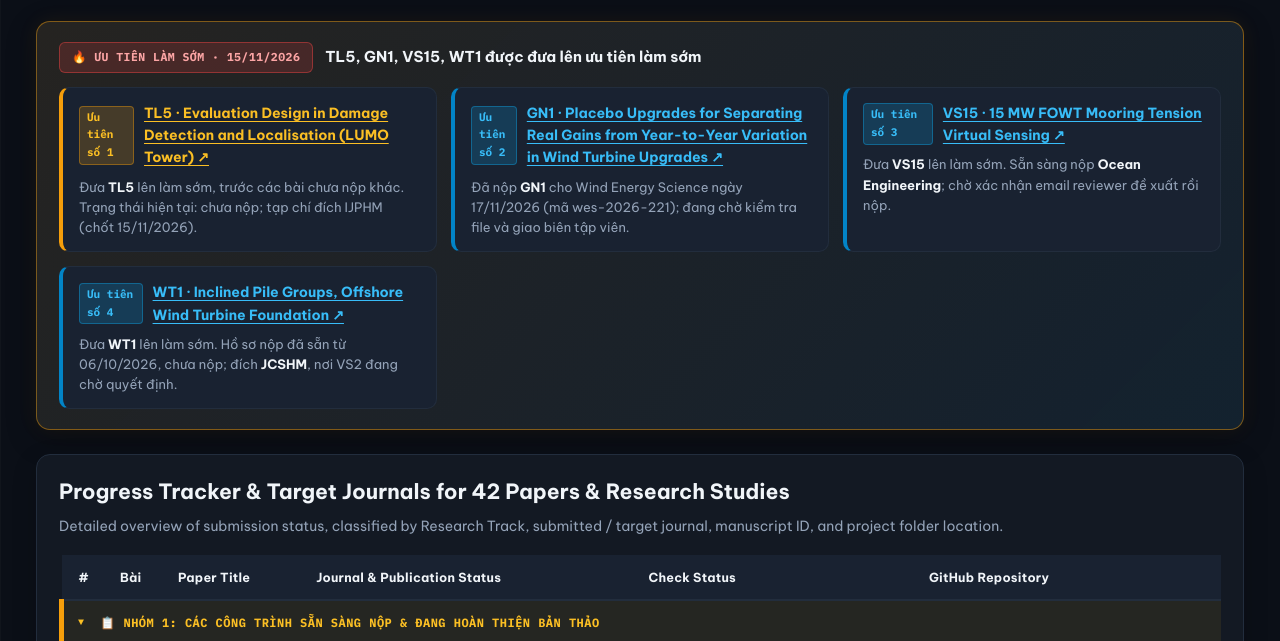
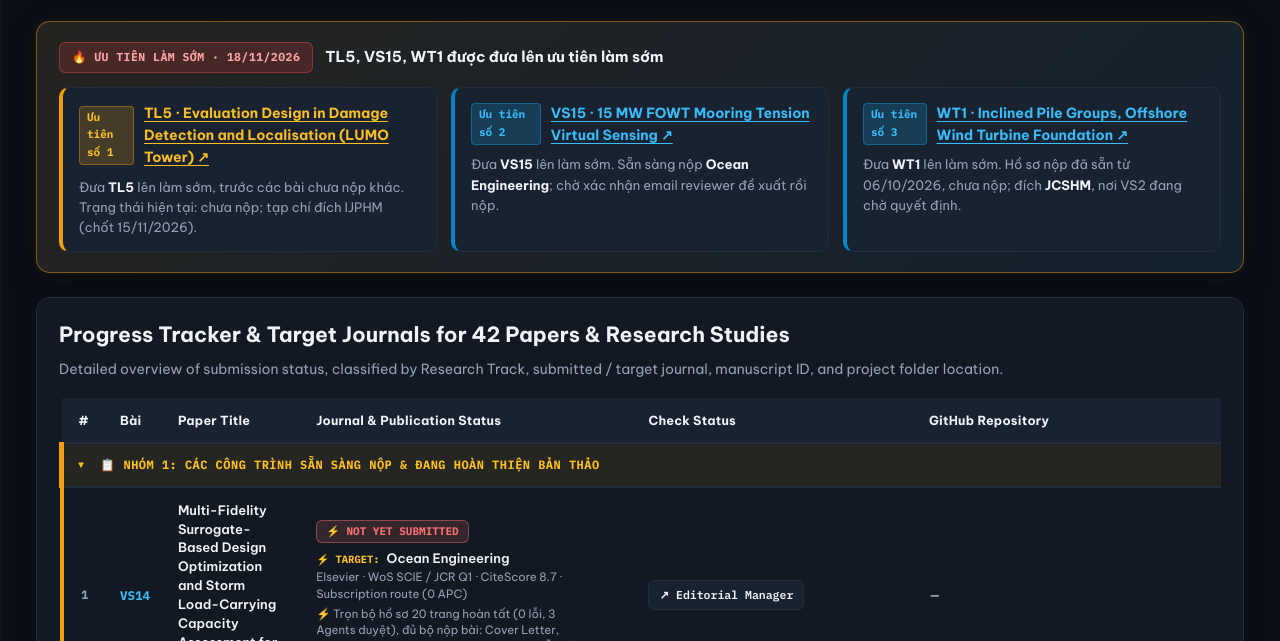
Before and after one commit to chungntu/shm-research-map, a plain HTML site: page index.html in a window 1280 px wide. Shown: the part 116-757 px from the top of the page. Drawn offline with Linux system fonts and the light colour scheme.

Commit message:
Remove GN1 from early priority banner (submitted to WES on 17/11/2026)

```diff
--- a/index.html
+++ b/index.html
@@ -872,8 +872,8 @@ table.audit-table tr.is-unsub-row td:first-child {
 <!-- Immediate Action Pipeline Banner -->
 <section class="action-pipeline-card">
 <div class="action-pipeline-header">
-<span class="action-badge">🔥 Ưu tiên làm sớm · 15/11/2026</span>
-<span class="action-title">TL5, GN1, VS15, WT1 được đưa lên ưu tiên làm sớm</span>
+<span class="action-badge">🔥 Ưu tiên làm sớm · 18/11/2026</span>
+<span class="action-title">TL5, VS15, WT1 được đưa lên ưu tiên làm sớm</span>
 </div>
 <div class="action-pipeline-body">
 <div class="action-item action-item--priority1">
@@ -888,24 +888,15 @@ table.audit-table tr.is-unsub-row td:first-child {
 <div class="action-item action-item--priority2">
 <div class="action-item-title">
 <span class="action-item-rank action-item-rank--sky">Ưu tiên số 2</span>
-<a class="action-item-link action-item-link--sky" href="#paper-gn1">GN1 · Placebo Upgrades for Separating Real Gains from Year-to-Year Variation in Wind Turbine Upgrades ↗</a>
+<a class="action-item-link action-item-link--sky" href="#paper-vs15">VS15 · 15 MW FOWT Mooring Tension Virtual Sensing ↗</a>
 </div>
 <div class="action-item-desc">
-        Đã nộp <strong>GN1</strong> cho Wind Energy Science ngày 17/11/2026 (mã wes-2026-221); đang chờ kiểm tra file và giao biên tập viên.
+        Đưa <strong>VS15</strong> lên làm sớm. Sẵn sàng nộp <strong>Ocean Engineering</strong>; chờ xác nhận email reviewer đề xuất rồi nộp.
       </div>
 </div>
 <div class="action-item action-item--priority2">
 <div class="action-item-title">
 <span class="action-item-rank action-item-rank--sky">Ưu tiên số 3</span>
-<a class="action-item-link action-item-link--sky" href="#paper-vs15">VS15 · 15 MW FOWT Mooring Tension Virtual Sensing ↗</a>
-</div>
-<div class="action-item-desc">
-        Đưa <strong>VS15</strong> lên làm sớm. Sẵn sàng nộp <strong>Ocean Engineering</strong>; chờ xác nhận email reviewer đề xuất rồi nộp.
-      </div>
-</div>
-<div class="action-item action-item--priority2">
-<div class="action-item-title">
-<span class="action-item-rank action-item-rank--sky">Ưu tiên số 4</span>
 <a class="action-item-link action-item-link--sky" href="#paper-wt1">WT1 · Inclined Pile Groups, Offshore Wind Turbine Foundation ↗</a>
 </div>
 <div class="action-item-desc">
```
